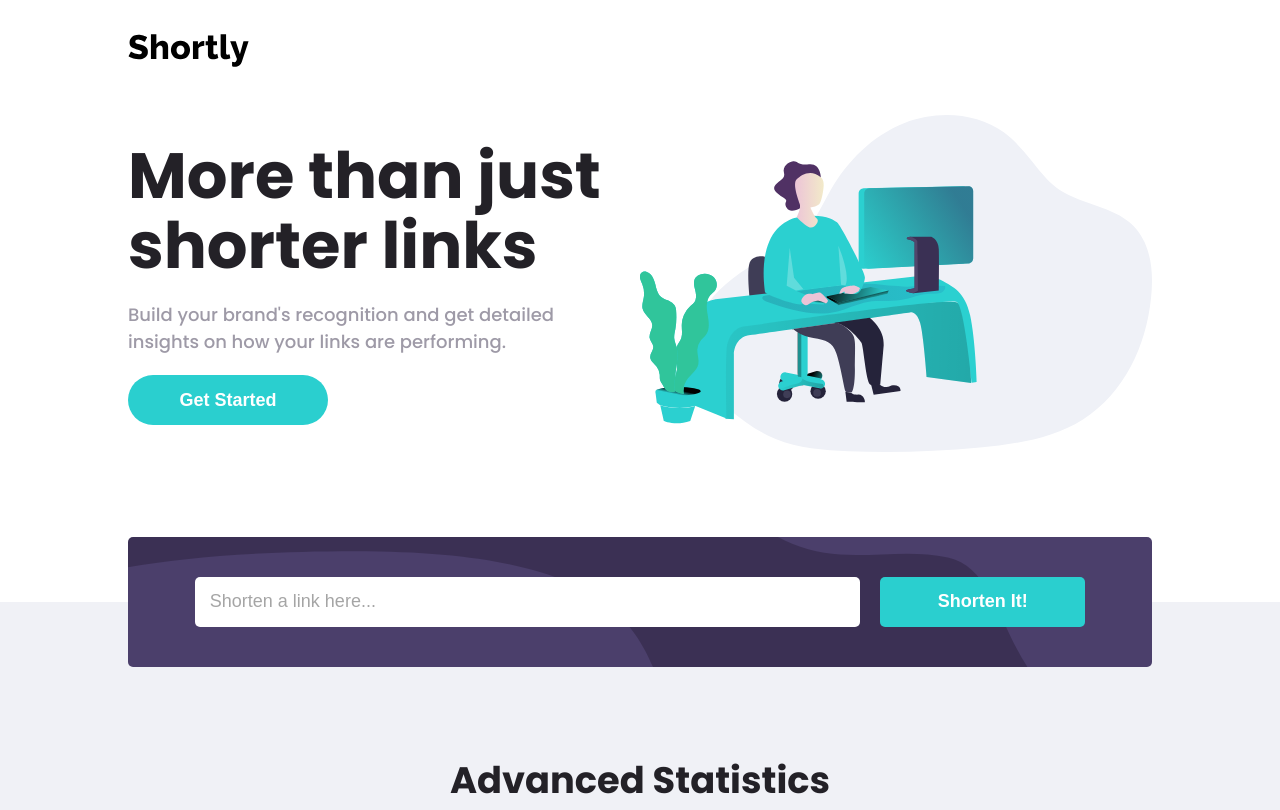
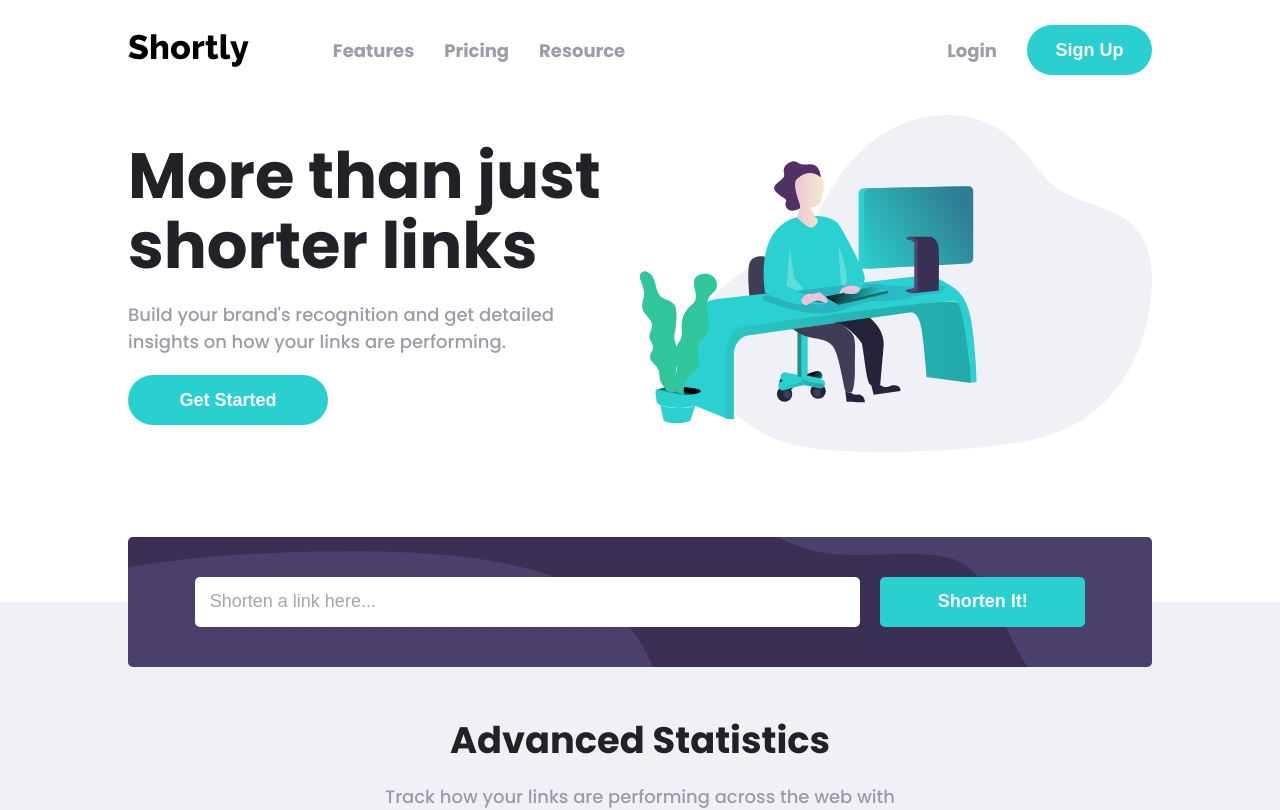
Before and after one commit to sean365-bit/Shortly-App, a React (Vite) app: page / in a window 1280 px wide. Shown: the top 810 px of the page. Built offline with nearby package versions, Linux system fonts and the light colour scheme.

Commit message:
fix shorten url bug

```diff
--- a/src/components/Header.tsx
+++ b/src/components/Header.tsx
@@ -42,6 +42,21 @@ function Header() {
           fill="#9e9aa7"
           d="M96 160C96 142.3 110.3 128 128 128L512 128C529.7 128 544 142.3 544 160C544 177.7 529.7 192 512 192L128 192C110.3 192 96 177.7 96 160zM96 320C96 302.3 110.3 288 128 288L512 288C529.7 288 544 302.3 544 320C544 337.7 529.7 352 512 352L128 352C110.3 352 96 337.7 96 320zM544 480C544 497.7 529.7 512 512 512L128 512C110.3 512 96 497.7 96 480C96 462.3 110.3 448 128 448L512 448C529.7 448 544 462.3 544 480z"
         />
+
+        <nav className="nav_bar">
+          <div className="navbar_links">
+            <a href="#Features">Features</a>
+            <a href="#Pricing">Pricing</a>
+            <a href="#Resource">Resource</a>
+          </div>
+
+          <div className="navbar_button_container">
+            <a href="#Login">Login</a>
+            <button className="get_button" id="sign_up">
+              Sign Up
+            </button>
+          </div>
+        </nav>
       </header>
 
       {isMenuOpen && (
--- a/src/components/ShortBox.tsx
+++ b/src/components/ShortBox.tsx
@@ -4,6 +4,10 @@ import { useState } from "react";
 type ShortenResponse = {
   result_url?: string;
   error?: string;
+};
+
+type ShortBoxProps = {
+  onLinkShortened: (original: string, shortened: string) => void;
 };
 
 async function fetchShortenedLink(url: string): Promise<string> {
@@ -26,10 +30,9 @@ async function fetchShortenedLink(url: string): Promise<string> {
   return data.result_url || "Error shortening URL";
 }
 
-const ShortBox: React.FC = () => {
+const ShortBox: React.FC<ShortBoxProps> = ({ onLinkShortened }) => {
   const [url, setUrl] = useState("");
   const [error, setError] = useState("");
-  const [links, setLinks] = useState<string[]>([]);
   const [loading, setLoading] = useState(false);
 
   const isValidUrl = (string: string): boolean => {
@@ -59,7 +62,9 @@ const ShortBox: React.FC = () => {
     try {
       setLoading(true);
       const shortened = await fetchShortenedLink(url);
-      setLinks((prev) => [shortened, ...prev]);
+
+      onLinkShortened(url, shortened);
+
       setUrl("");
     } catch (err) {
       setError("Failed to shorten the URL. Please try again.");
@@ -90,19 +95,6 @@ const ShortBox: React.FC = () => {
 
         {error && <p className="error_message">{error}</p>}
       </form>
-
-      {links.length > 0 && (
-        <div className="shortened_links">
-          {links.map((link, index) => (
-            <p key={index} className="shortened_url">
-              Shortened URL:{" "}
-              <a href={link} target="_blank" rel="noopener noreferrer">
-                {link}
-              </a>
-            </p>
-          ))}
-        </div>
-      )}
     </section>
   );
 };
--- a/src/components/Stats.tsx
+++ b/src/components/Stats.tsx
@@ -1,11 +1,48 @@
+import { useState } from "react";
 import "../styles/Stats.scss";
 import SvgIcon from "./SvgIcon";
 import ShortBox from "./ShortBox";
 
-function Stats() {
+type LinkItem = {
+  original: string;
+  shortened: string;
+};
+
+const Stats: React.FC = () => {
+  const [allLinks, setAllLinks] = useState<LinkItem[]>([]);
+  const [copiedIndex, setCopiedIndex] = useState<number | null>(null);
+
+  const handleNewLink = (original: string, shortened: string) => {
+    setAllLinks((prev) => [{ original, shortened }, ...prev]);
+  };
+
+  const handleCopy = (link: string, index: number) => {
+    navigator.clipboard.writeText(link);
+    setCopiedIndex(index);
+
+    setTimeout(() => setCopiedIndex(null), 3000);
+  };
+
   return (
     <section className="stats">
-      <ShortBox />
+      <div className="shortened_container">
+        <ShortBox onLinkShortened={handleNewLink} />
+
+        {allLinks.map((link, i) => (
+          <div key={i} className="shortened_link">
+            <p className="original_url">{link.original}</p>
+            <div className="divider"></div>
+            <p className="shortened_url">{link.shortened}</p>
+            <button
+              className={`get_button ${copiedIndex === i ? "copied" : ""}`}
+              onClick={() => handleCopy(link.shortened, i)}
+            >
+              {copiedIndex === i ? "Copied" : "Copy"}
+            </button>
+          </div>
+        ))}
+      </div>
+
       <p className="stats_heading">Advanced Statistics</p>
       <p className="stats_prgh">
         Track how your links are performing across the web with
@@ -80,6 +117,6 @@ function Stats() {
       </div>
     </section>
   );
-}
+};
 
 export default Stats;
--- a/src/styles/Body.scss
+++ b/src/styles/Body.scss
@@ -48,8 +48,12 @@ main,
 
   &:hover {
     cursor: pointer;
+    color: $dark-Violet;
+  }
 
-    color: $dark-Violet;
+  &.copied {
+    background: $dark-Violet;
+    color: white;
   }
 }
 
--- a/src/styles/Header.scss
+++ b/src/styles/Header.scss
@@ -17,6 +17,12 @@
 .app_logo {
   height: 33px;
   width: 121px;
+}
+
+.nav_bar {
+  display: none;
+  width: 80%;
+  height: 100%;
 }
 
 .hamburger {
@@ -109,4 +115,34 @@
   .mobile_menu {
     display: none;
   }
+
+  .nav_bar {
+    display: flex;
+
+    justify-content: space-between;
+    align-items: center;
+    gap: 10px;
+  }
+
+  .navbar_links,
+  .navbar_button_container {
+    display: flex;
+    gap: 30px;
+  }
+
+  a {
+    text-decoration: none;
+    color: $grayish-violet;
+    font-weight: 700;
+  }
+
+  .navbar_button_container {
+    justify-content: space-between;
+    align-items: center;
+  }
+
+  #sign_up {
+    width: 125px;
+    border-radius: 25px;
+  }
 }
--- a/src/styles/Stats.scss
+++ b/src/styles/Stats.scss
@@ -8,17 +8,15 @@
   justify-content: center;
 
   background: #f0f1f6;
-
   position: relative;
 }
 
 .stats_heading {
-  margin-top: 150px;
+  margin-top: 10px;
   font-weight: 700;
   font-size: 2.3rem;
   text-align: center;
   color: $very-dark-violet;
-
   margin-bottom: 15px;
 }
 
@@ -44,7 +42,6 @@
   top: 50%;
   left: 50%;
   transform: translate(-50%, -50%);
-
   background-color: $cyan;
 }
 
@@ -101,7 +98,6 @@
   font-size: 1.5rem;
   text-align: center;
   color: $very-dark-violet;
-
   margin-bottom: 15px;
 }
 
@@ -135,6 +131,56 @@
 
 .add_space {
   display: none;
+}
+
+.shortened_container {
+  margin-top: 100px;
+  width: 85%;
+  height: auto;
+
+  display: flex;
+  flex-direction: column;
+  gap: 25px;
+}
+
+.shortened_link {
+  background: white;
+  border-radius: 5px;
+
+  height: 240px;
+  padding: 5px;
+
+  display: flex;
+  flex-direction: column;
+  justify-content: center;
+  align-items: center;
+  gap: 15px;
+}
+
+.original_url {
+  overflow: hidden;
+  width: 100%;
+  text-align: center;
+}
+
+.divider {
+  border-bottom: 1px solid $grayish-violet;
+  width: 100%;
+  height: 1px;
+}
+
+.shortened_url {
+  color: $cyan;
+}
+
+@media only screen and (min-width: 768px) {
+  .shortened_container {
+    width: 80%;
+  }
+
+  .shortened_link {
+    height: 210px;
+  }
 }
 
 @media only screen and (min-width: 1200px) {
```
Also changed, not shown: src/assets/shortly app.png (added), 1 other file (tests, documents, lock files or other folders).
